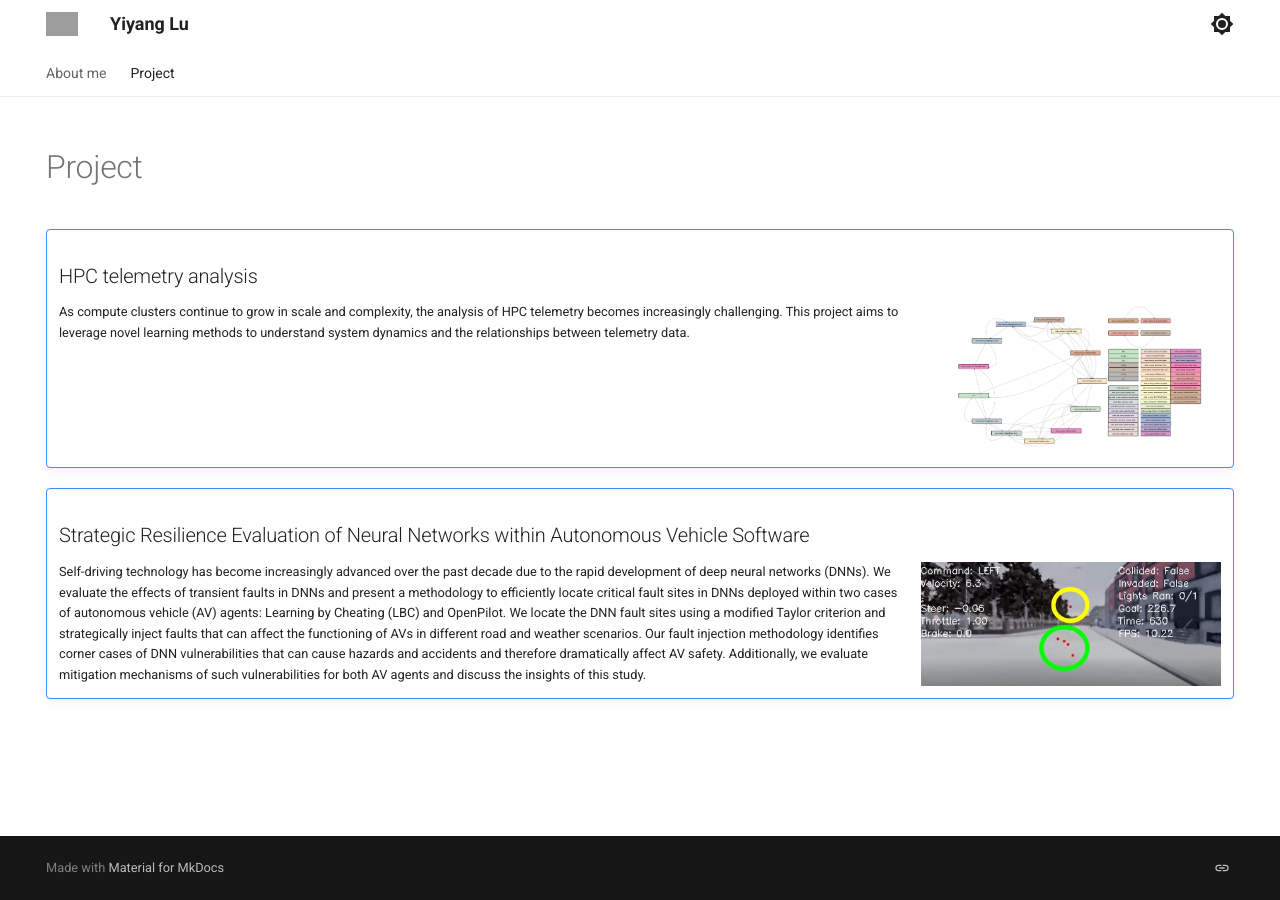
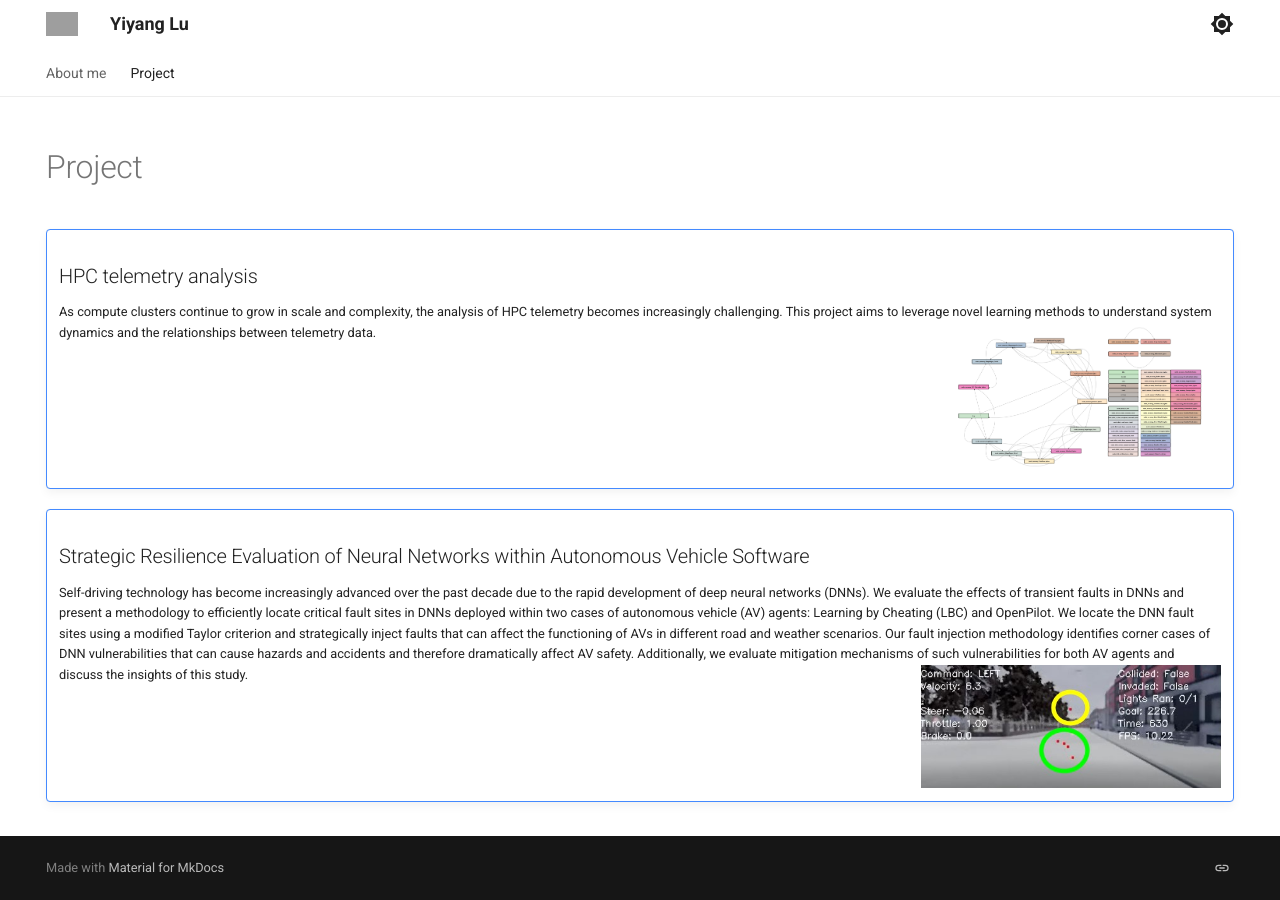
Before and after one commit to YiyangLu/yiyanglu.github.io, an MkDocs documentation site: the page built from docs/project.md, in a window 1280 px wide. Built offline with MkDocs 1.6.1 and Material for MkDocs 9.7.7, drawn with Linux system fonts in a browser that asks for light colours; grey boxes are pictures that could not be loaded.

Commit message:
Update project.md to focus on HPC telemetry analysis and strategic resilience evaluation of neural networks within autonomous vehicle software

```diff
--- a/docs/project.md
+++ b/docs/project.md
@@ -10,10 +10,10 @@
 
 !!! note ""
     ## HPC telemetry analysis
+    As compute clusters continue to grow in scale and complexity, the analysis of HPC telemetry becomes increasingly challenging. This project aims to leverage novel learning methods to understand system dynamics and the relationships between telemetry data.
     ![portrait](assets/project/sc_poster_graph.png){width="300", align=right}
-    As compute clusters continue to grow in scale and complexity, the analysis of HPC telemetry becomes increasingly challenging. This project aims to leverage novel learning methods to understand system dynamics and the relationships between telemetry data.
 
 !!! note ""
     ## Strategic Resilience Evaluation of Neural Networks within Autonomous Vehicle Software
+    Self-driving technology has become increasingly advanced over the past decade due to the rapid development of deep neural networks (DNNs). We evaluate the effects of transient faults in DNNs and present a methodology to efficiently locate critical fault sites in  DNNs deployed within two cases of autonomous vehicle (AV) agents: Learning by Cheating (LBC) and OpenPilot. We locate the DNN fault sites using a modified Taylor criterion and strategically inject faults that can affect the functioning of AVs in different road and weather scenarios. Our fault injection methodology identifies corner cases of DNN vulnerabilities that can cause hazards and accidents and therefore dramatically affect AV safety. Additionally, we evaluate mitigation mechanisms of such vulnerabilities for both AV agents and discuss the insights of this study.
     ![portrait](assets/project/lbc_left_turn.jpg){width="300", align=right}
-    Self-driving technology has become increasingly advanced over the past decade due to the rapid development of deep neural networks (DNNs). We evaluate the effects of transient faults in DNNs and present a methodology to efficiently locate critical fault sites in  DNNs deployed within two cases of autonomous vehicle (AV) agents: Learning by Cheating (LBC) and OpenPilot. We locate the DNN fault sites using a modified Taylor criterion and strategically inject faults that can affect the functioning of AVs in different road and weather scenarios. Our fault injection methodology identifies corner cases of DNN vulnerabilities that can cause hazards and accidents and therefore dramatically affect AV safety. Additionally, we evaluate mitigation mechanisms of such vulnerabilities for both AV agents and discuss the insights of this study.
```
